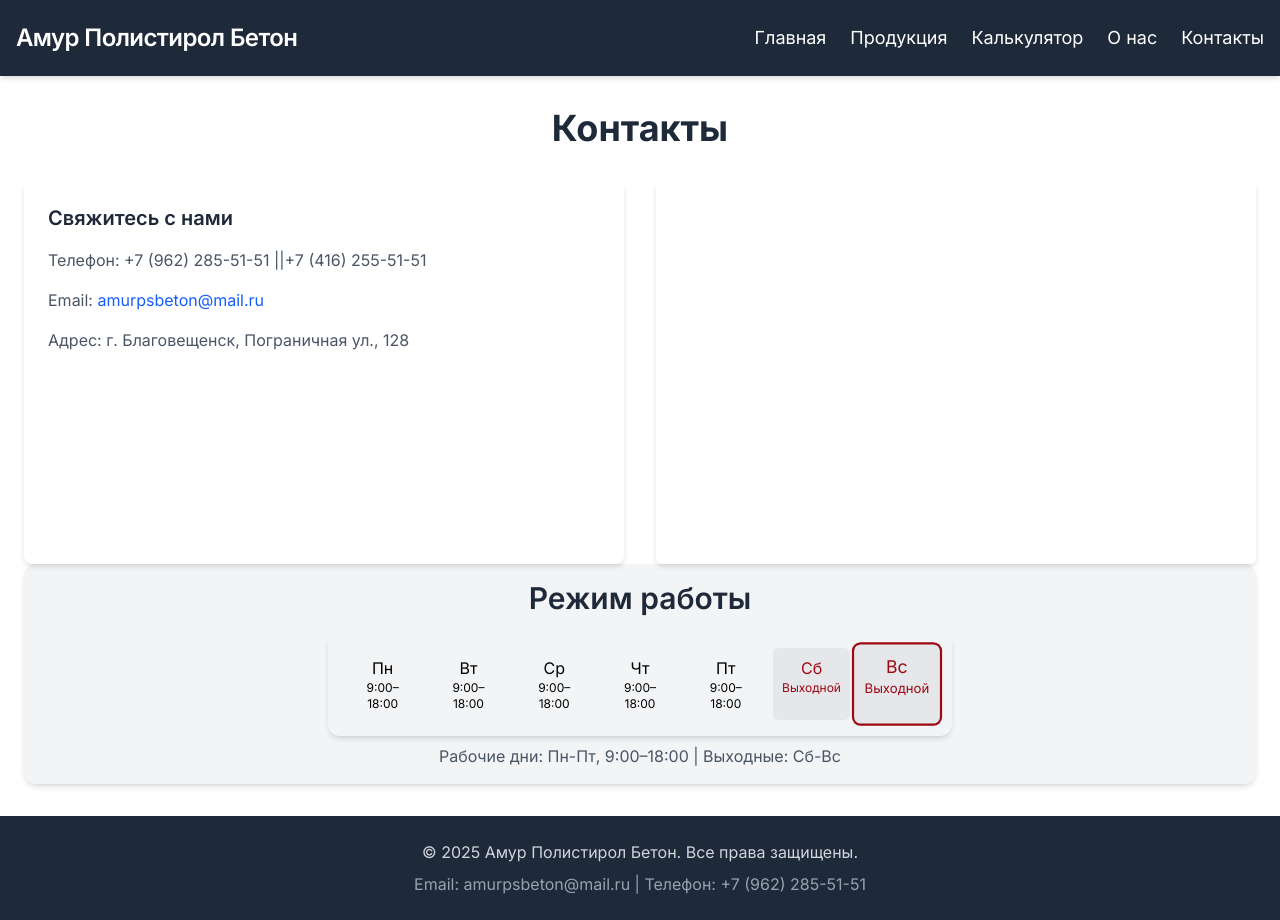
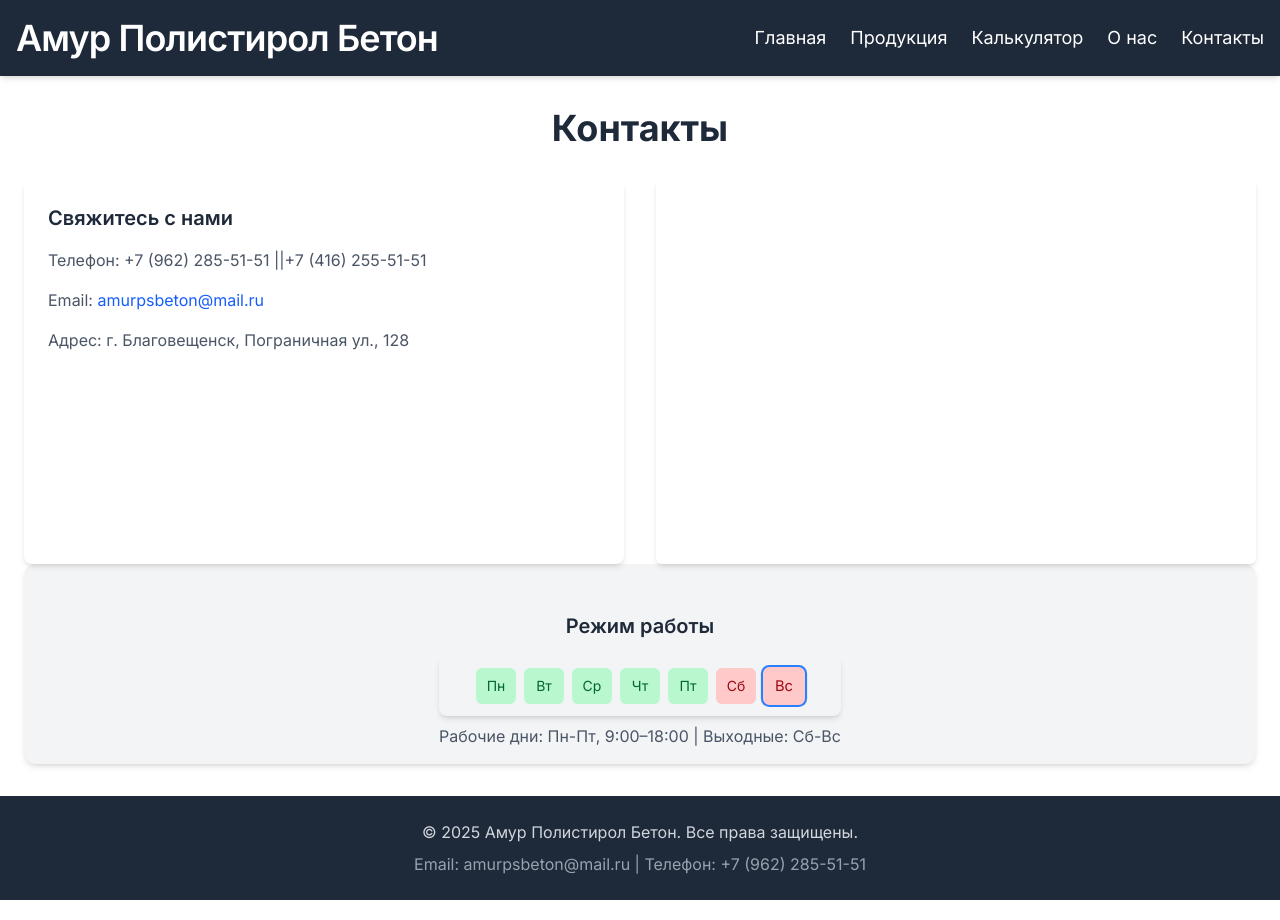
Before and after one commit to artstyleplaystyle/AmurPolystirolBeton-demo, a React (Vite) app: page /contacts in a window 1280 px wide. Built offline with nearby package versions, Linux system fonts and the light colour scheme.

Commit message:
Home & header update

```diff
--- a/src/components/Header.tsx
+++ b/src/components/Header.tsx
@@ -29,7 +29,7 @@ const Header: React.FC = () => {
         </div>
         {/* Заголовок для десктопов */}
         <motion.h1
-          className="hidden md:block text-xl md:text-2xl font-semibold tracking-tight"
+          className="hidden md:block text-xl md:text-4xl font-semibold tracking-tight"
           initial={{ opacity: 0, x: -50 }}
           animate={{ opacity: 1, x: 0 }}
           transition={{ duration: 0.5 }}
--- /dev/null
+++ b/src/components/WorkSchedule.tsx
@@ -0,0 +1,43 @@
+import React from 'react';
+
+const WorkSchedule: React.FC = () => {
+  const daysOfWeek = [
+    { name: 'Пн', isWorkDay: true },
+    { name: 'Вт', isWorkDay: true },
+    { name: 'Ср', isWorkDay: true },
+    { name: 'Чт', isWorkDay: true },
+    { name: 'Пт', isWorkDay: true },
+    { name: 'Сб', isWorkDay: false },
+    { name: 'Вс', isWorkDay: false },
+  ];
+
+  const today = new Date('2025-02-23').getDay();
+  const currentDayIndex = today === 0 ? 6 : today - 1;
+
+  return (
+    <div className="mt-8 max-w-md mx-auto">
+      <h3 className="text-lg sm:text-xl font-semibold text-gray-800 mb-4 text-center">
+        Режим работы
+      </h3>
+      <div className="flex flex-wrap justify-center gap-1 sm:gap-2 bg-gray-100 p-3 rounded-lg shadow-md">
+        {daysOfWeek.map((day, index) => (
+          <div
+            key={day.name}
+            className={`w-9 sm:w-10 p-2 text-center rounded-md transition-all duration-300 text-xs sm:text-sm ${
+              day.isWorkDay
+                ? 'bg-green-200 text-green-800 hover:bg-green-300'
+                : 'bg-red-200 text-red-800 hover:bg-red-300'
+            } ${index === currentDayIndex ? 'ring-2 ring-blue-500 scale-105' : ''}`}
+          >
+            <span className="font-medium">{day.name}</span>
+          </div>
+        ))}
+      </div>
+      <p className="mt-2 text-center text-gray-600 text-sm sm:text-base">
+        Рабочие дни: Пн-Пт, 9:00–18:00 | Выходные: Сб-Вс
+      </p>
+    </div>
+  );
+};
+
+export default WorkSchedule;
--- a/src/pages/Contacts.tsx
+++ b/src/pages/Contacts.tsx
@@ -1,21 +1,8 @@
 import React from 'react';
 import { motion } from 'framer-motion';
+import WorkSchedule from '../components/WorkSchedule';
 
 const Contacts: React.FC = () => {
-  const daysOfWeek = [
-    { name: 'Пн', isWorkDay: true, hours: '9:00–18:00' },
-    { name: 'Вт', isWorkDay: true, hours: '9:00–18:00' },
-    { name: 'Ср', isWorkDay: true, hours: '9:00–18:00' },
-    { name: 'Чт', isWorkDay: true, hours: '9:00–18:00' },
-    { name: 'Пт', isWorkDay: true, hours: '9:00–18:00' },
-    { name: 'Сб', isWorkDay: false, hours: 'Выходной' },
-    { name: 'Вс', isWorkDay: false, hours: 'Выходной' },
-  ];
-
-  // Текущий день (0 = воскресенье, 6 = суббота)
-  const today = new Date('2025-02-23').getDay(); // 23 февраля 2025 — воскресенье (0)
-  const currentDayIndex = today === 0 ? 6 : today - 1; // Корректировка под массив (0 = Пн, 6 = Вс)
-
   return (
     <section className="container mx-auto py-8 px-6">
       <h1 className="text-3xl md:text-4xl font-bold text-gray-800 mb-8 text-center">
@@ -59,30 +46,7 @@ const Contacts: React.FC = () => {
           animate={{ opacity: 1, y: 0 }}
           transition={{ duration: 0.5 }}
           >
-      {/* Виджет дней недели */}
-      <div className="max-w-[768px] min-w-[320px] mx-auto px-4">
-        <h3 className="text-3xl font-semibold text-gray-800 mb-4 text-center">
-          Режим работы
-        </h3>
-        <div className="flex justify-between gap-2 bg-gray-100 p-4 rounded-xl shadow-md">
-          {daysOfWeek.map((day, index) => (
-            <div
-              key={day.name}
-              className={`flex-1 p-2 text-center rounded-md transition-all duration-300 ${
-                day.isWorkDay
-                  ? 'bg-white-100 text-black-800 hover:bg-blue-300'
-                  : 'bg-gray-200 text-red-800 hover:bg-red-300'
-              } ${index === currentDayIndex ? 'ring-2 ring-black-500 scale-110' : ''}`}
-            >
-              <span className="font-medium">{day.name}</span>
-              <p className="text-xs">{day.hours}</p>
-            </div>
-          ))}
-        </div>
-        <p className="mt-2 text-center text-gray-600">
-          Рабочие дни: Пн-Пт, 9:00–18:00 | Выходные: Сб-Вс
-        </p>
-      </div>
+          <WorkSchedule />
       </motion.div>
     </section>
   );
--- a/src/pages/Home.tsx
+++ b/src/pages/Home.tsx
@@ -1,5 +1,6 @@
 import React from 'react';
 import { Link } from 'react-router-dom';
+import WorkSchedule from '../components/WorkSchedule';
 
 const Home: React.FC = () => {
   return (
@@ -35,6 +36,7 @@ const Home: React.FC = () => {
           >
             Связаться с нами
           </Link>
+          <WorkSchedule />
         </div>
       </div>
     </section>
```
